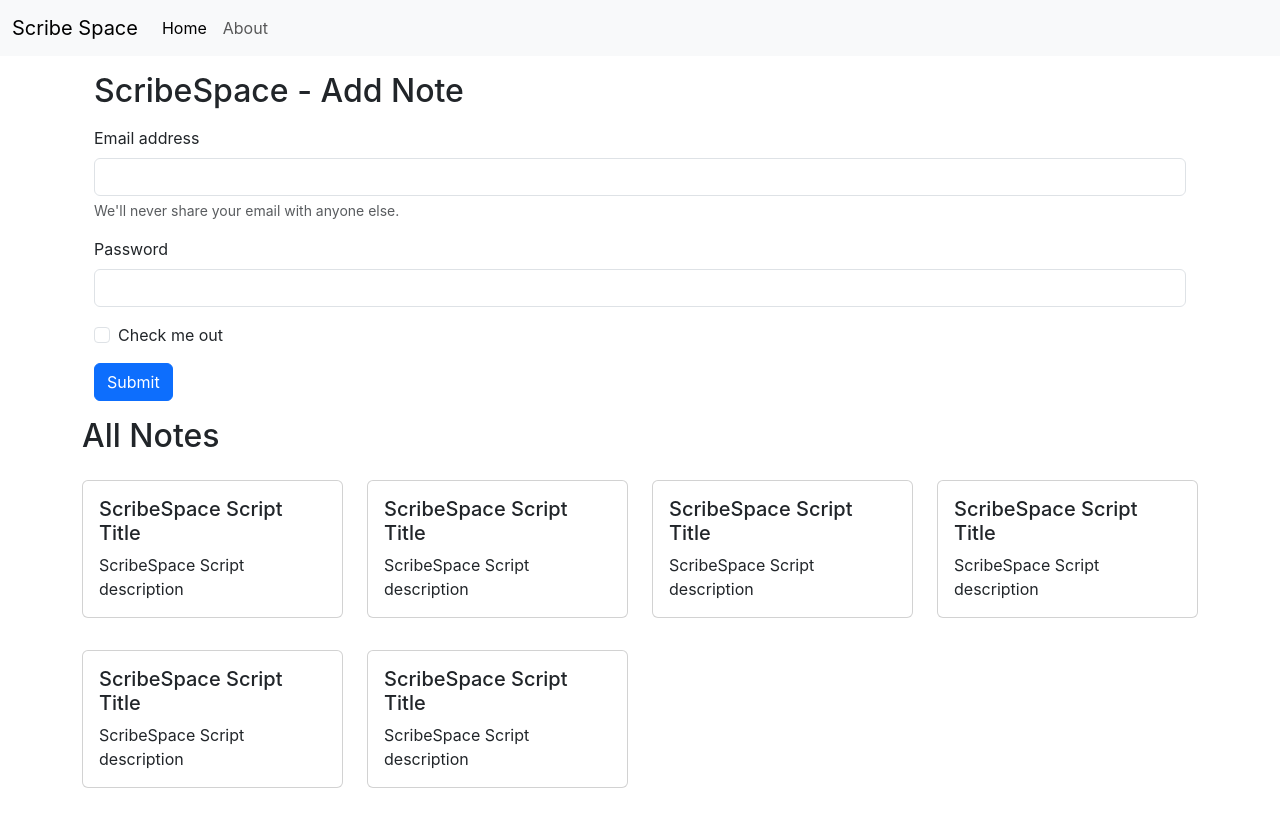
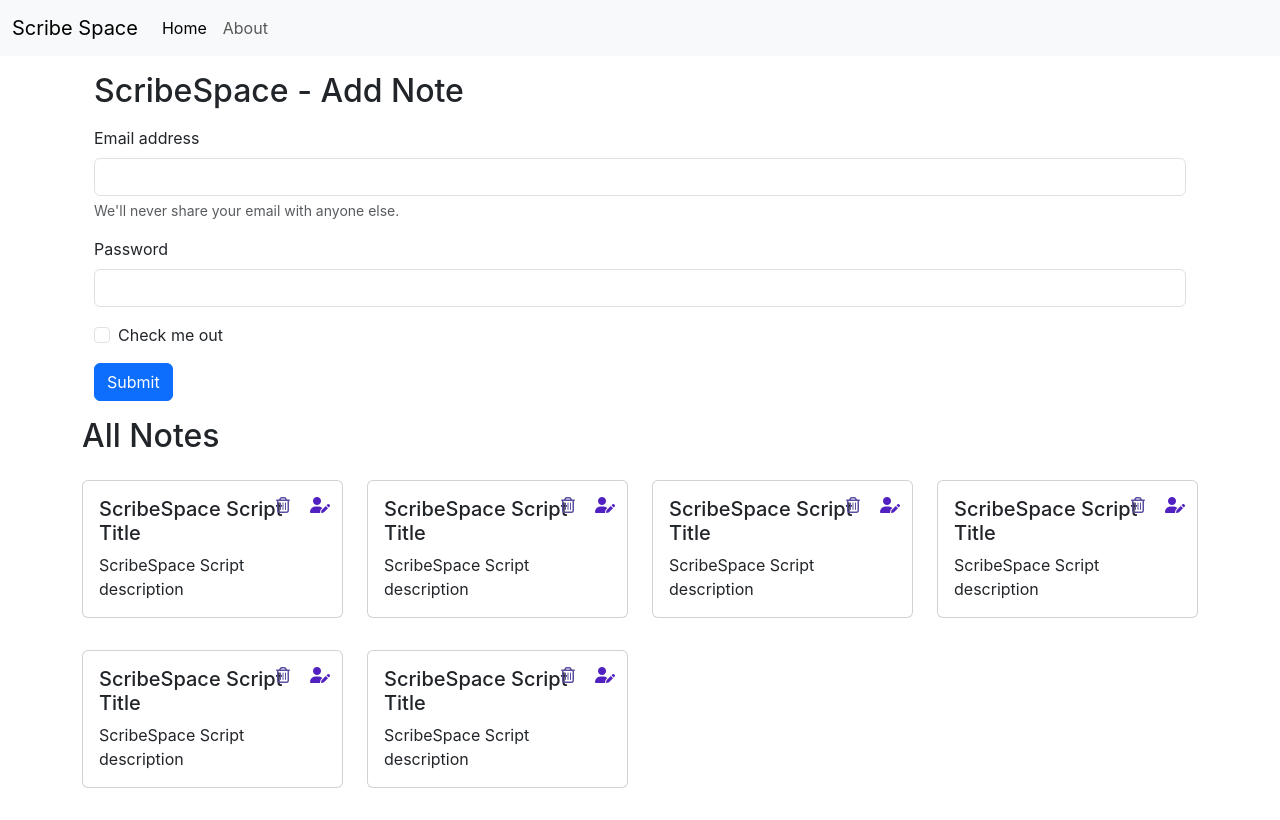
Before and after one commit to tourist03/Scribe-Script, a React (Create React App) app in the folder scribespace/: page / in a window 1280 px wide. Built offline with nearby package versions, Linux system fonts and the light colour scheme.

Commit message:
Added the font Awesome Font to the ScribeSpace NoteItems

```diff
--- a/scribespace/public/index.html
+++ b/scribespace/public/index.html
@@ -24,6 +24,10 @@
   <body>
     <noscript>You need to enable JavaScript to run this app.</noscript>
     <div id="root"></div>
+    <script
+      src="https://kit.fontawesome.com/de72032bbf.js"
+      crossorigin="anonymous"
+    ></script>
 
     <script
       src="https://cdn.jsdelivr.net/npm/bootstrap@5.3.3/dist/js/bootstrap.bundle.min.js"
--- a/scribespace/src/components/NoteItem.js
+++ b/scribespace/src/components/NoteItem.js
@@ -1,13 +1,24 @@
 import React from "react";
 
 const NoteItem = (props) => {
+
   const { note } = props;
   return (
     <div className="col-md-3">
       <div className="card my-3">
-        <div className="card-body">
-            <h5 className="card-title">{note.title}</h5>
-            <p className="card-text">{note.description}</p>
+        <div className="card-body position-relative">
+          <div className="position-absolute top-0 end-0 mt-2 me-2">
+            <i
+              className="fa-duotone fa-regular fa-trash-can my-2 mx-3"
+              style={{ color: "#594fa1" }}
+            ></i>
+            <i
+              className="fa-duotone fa-solid fa-user-pen mx-1"
+              style={{ color: "#5021c0" }}
+            ></i>
+          </div>
+          <h5 className="card-title">{note.title}</h5>
+          <p className="card-text">{note.description}</p>
         </div>
       </div>
     </div>
--- a/scribespace/src/index.css
+++ b/scribespace/src/index.css
@@ -11,3 +11,7 @@ code {
   font-family: source-code-pro, Menlo, Monaco, Consolas, 'Courier New',
     monospace;
 }
+
+i{
+  cursor: pointer;
+}
```
